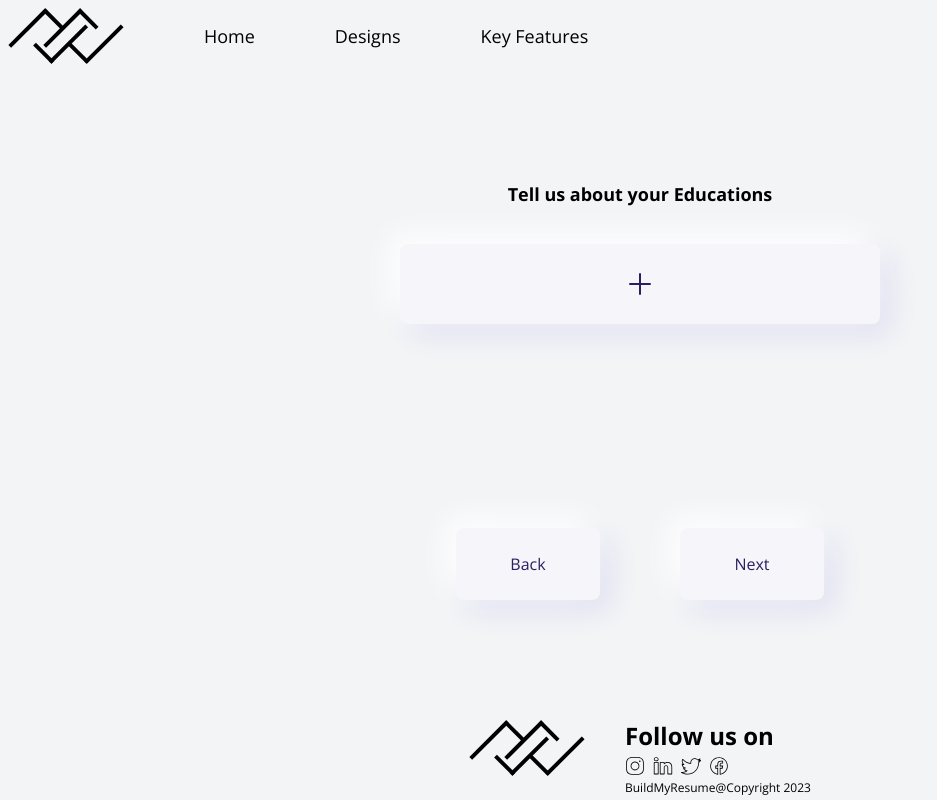
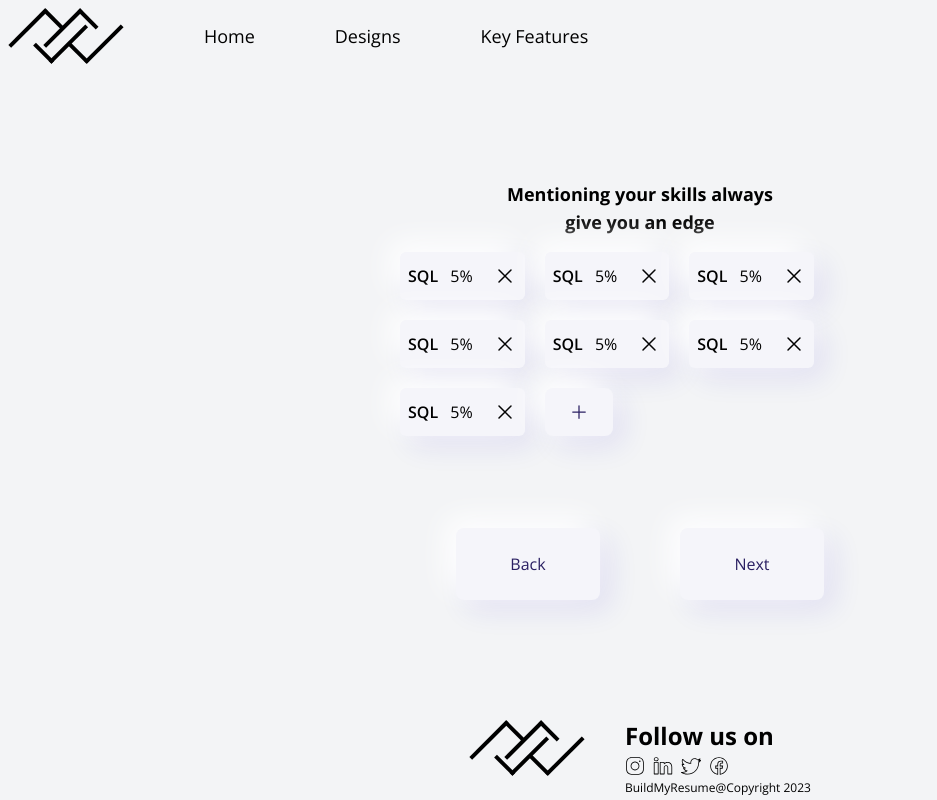
Before and after one commit to PrakashMandal-IV/Build_My_Resume, a React (Create React App) app: page /createdata in a window 1280 px wide. Shown: the whole page, without its empty margins (0-937 px from the left). Built offline with nearby package versions, Linux system fonts and the light colour scheme.

Commit message:
Change : Skill page done

```diff
--- a/src/Pages/CreateData.jsx
+++ b/src/Pages/CreateData.jsx
@@ -4,7 +4,7 @@ import styled from 'styled-components'
 const CreateData = () => {
     const searchParams = new URLSearchParams(window.location.search);
 
-    const [Form, SetForm] = useState(4)
+    const [Form, SetForm] = useState(5)
     const [Scale, SetScale] = useState('scale-0')
     const [SideBoard, SetSideBaord] = useState(false)
     useEffect(() => {
@@ -24,10 +24,37 @@ const CreateData = () => {
         Link: ""
     })
     const [Education, SetEducation] = useState([])
-    const [AddEducation,SetAddEducation] = useState({
+    const [AddEducation, SetAddEducation] = useState({
         Title: "",
         From: "",
         Year: ""
+    })
+
+    const [SkillList,SetSkillList] = useState([{
+        Name:"SQL",
+        Level:5
+    },{
+        Name:"SQL",
+        Level:5
+    },{
+        Name:"SQL",
+        Level:5
+    },{
+        Name:"SQL",
+        Level:5
+    },{
+        Name:"SQL",
+        Level:5
+    },{
+        Name:"SQL",
+        Level:5
+    },{
+        Name:"SQL",
+        Level:5
+    }])
+    const [AddSkill,SetAddSkill] = useState({
+        Name:"",
+        Level:""
     })
     function NextClick() {
         SetScale('scale-0')
@@ -60,8 +87,8 @@ const CreateData = () => {
         SetContacts(ContactData)
     }
 
-    function RemoveEducation(id){
-      SetEducation(Education.map((v,idx)=>{if(idx!==id){return v}}).filter(item=>item!==undefined))
+    function RemoveEducation(id) {
+        SetEducation(Education.map((v, idx) => { if (idx !== id) { return v } }).filter(item => item !== undefined))
     }
     function AddEducationHandler(type, value) {
 
@@ -79,15 +106,43 @@ const CreateData = () => {
         }
         SetAddEducation(TempData)
     }
-    function SetAddedEducaton(){
+    function SetAddedEducaton() {
         Education.push(AddEducation)
-           SetEducation(Education)
-           SetAddEducation({
+        SetEducation(Education)
+        SetAddEducation({
             Title: "",
             From: "",
             Year: ""
         })
-           SetSideBaord(!SideBoard)
+        SetSideBaord(!SideBoard)
+    }
+    function RemoveSkill(id) {
+        SetSkillList(SkillList.map((v, idx) => { if (idx !== id) { return v } }).filter(item => item !== undefined))
+    }
+    function AddSkillHandler(type, value) {
+
+        var TempData =
+            {
+                Name:AddSkill.Name,
+                Level:AddSkill.Level
+            }
+
+        if (type === 'name') {
+            TempData.Name = value
+        } else if (type === 'level') {
+            TempData.Level = value
+        }
+        SetAddSkill(TempData)
+    }
+    function SetAddedSkill() {
+        debugger
+        SkillList.push(AddSkill)
+        SetSkillList(SkillList)
+        SetAddSkill({
+            Name:"",
+            Level:""
+        })
+        SetSideBaord(!SideBoard)
     }
     return (<>
         <div className="flex flex-col w-full max-w-[1920px] h-[60vh] md:max-h-[1920px] mt-[20vh]">
@@ -123,7 +178,7 @@ const CreateData = () => {
                     <div className="mx-auto text-center flex flex-col gap-4 w-4/5 md:w-2/5  ">
                         <p className="text-lg font-bold mt-5 ">Tell us about your Educations</p>
                         <div className="flex gap-2 ">
-                            <div className={"flex flex-col gap-5 transition-all "+(SideBoard?"w-1/2":"w-full")}>
+                            <div className={"flex flex-col gap-5 transition-all " + (SideBoard ? "w-1/2" : "w-full")}>
                                 {/* Education items */}
                                 {Education.map((item, idx) => (
                                     <div className="w-full  p-2 flex bg-[#f5f5fa] hover:bg-[#f8f8ff] rounded-md transition-all  " style={{ boxShadow: "-10px -10px 30px 0 #fff, 10px 10px 30px 0 #1d0dca17" }} >
@@ -132,7 +187,7 @@ const CreateData = () => {
                                             <p className="">{item.From}</p>
                                             <p className="title-xs">{item.Year}</p>
                                         </div>
-                                        <div className="ml-auto my-auto transition-all" onClick={()=>RemoveEducation(idx)}>
+                                        <div className="ml-auto my-auto transition-all cursor-pointer" onClick={() => RemoveEducation(idx)}>
                                             <svg xmlns="http://www.w3.org/2000/svg" fill="none" viewBox="0 0 24 24" strokeWidth={1.5} stroke="currentColor" className="w-6 h-6">
                                                 <path strokeLinecap="round" strokeLinejoin="round" d="M6 18L18 6M6 6l12 12" />
                                             </svg>
@@ -140,17 +195,58 @@ const CreateData = () => {
                                     </div>
                                 ))}
                                 {/* Button to toggle SideBoard */}
-                                <PrimaryButton onClick={() => SetSideBaord(!SideBoard)} Name={<svg xmlns="http://www.w3.org/2000/svg" fill="none" viewBox="0 0 24 24" strokeWidth={1.5} stroke="currentColor" className={"w-8 h-8 transition-all  "+(SideBoard?"rotate-45":"")} ><path strokeLinecap="round" strokeLinejoin="round" d="M12 4.5v15m7.5-7.5h-15" /></svg>} className="w-full transition-all mt-5" />
+                                <PrimaryButton onClick={() => SetSideBaord(!SideBoard)} Name={<svg xmlns="http://www.w3.org/2000/svg" fill="none" viewBox="0 0 24 24" strokeWidth={1.5} stroke="currentColor" className={"w-8 h-8 transition-all  " + (SideBoard ? "rotate-45" : "")} ><path strokeLinecap="round" strokeLinejoin="round" d="M12 4.5v15m7.5-7.5h-15" /></svg>} className="w-full transition-all mt-5" />
                             </div>
                             {/* Left div that appears when SideBoard is true */}
 
-                                <div className={"transition-all transform  flex flex-col gap-2 "+(SideBoard?"w-1/2":"hidden w-0")}>
+                            <div className={"transition-all transform  flex flex-col gap-2 " + (SideBoard ? "w-1/2" : "hidden w-0")}>
                                 <InputBox placeholder="Title" className="h-10" value={AddEducation.Title} onChange={(e) => AddEducationHandler("title", e.target.value)} />
                                 <InputBox placeholder="From" className="h-10" value={AddEducation.From} onChange={(e) => AddEducationHandler("from", e.target.value)} />
                                 <InputBox placeholder="Complition Year" className="h-10" value={AddEducation.Year} onChange={(e) => AddEducationHandler("year", e.target.value)} />
-                                <PrimaryButton onClick={() =>SetAddedEducaton()}  Name="Add" className="h-10 w-full transition-all mt-5" />
+                                <PrimaryButton onClick={() => SetAddedEducaton()} Name="Add" className="h-10 w-full transition-all mt-5" />
 
-                                </div>
+                            </div>
+
+                        </div>
+
+                    </div>
+                </>)}
+                {Form === 5 && (<>
+                    <div className="mx-auto text-center flex flex-col gap-4 w-4/5 md:w-2/5  ">
+                        <div className="mt-5">
+                            <p className="text-lg font-bold ">Mentioning your skills always</p>
+                            <p className="text-lg font-bold">  give you an edge</p>
+                        </div>
+                        <div className="flex gap-2 ">
+                            <div className={"flex flex-wrap  gap-5 transition-all " + (SideBoard ? "w-1/2" : "w-full")}>
+
+                                {SkillList.map((item, idx) => (
+                                    <div className="  p-2 flex gap-5 bg-[#f5f5fa] hover:bg-[#f8f8ff] rounded-md transition-all  h-12 justify-center align-middle items-center" style={{ boxShadow: "-10px -10px 30px 0 #fff, 10px 10px 30px 0 #1d0dca17" }} >
+                                        <div className="mr-auto text-left">
+                                        <p className="font-semibold ">{item.Name} <span className="font-normal ml-2 ">{item.Level}%</span> </p>
+
+
+                                        </div>
+                                        <div className="ml-auto my-auto transition-all cursor-pointer" onClick={() => RemoveSkill(idx)}>
+                                            <svg xmlns="http://www.w3.org/2000/svg" fill="none" viewBox="0 0 24 24" strokeWidth={1.5} stroke="currentColor" className="w-6 h-6">
+                                                <path strokeLinecap="round" strokeLinejoin="round" d="M6 18L18 6M6 6l12 12" />
+                                            </svg>
+                                        </div>
+                                    </div>
+                                ))}
+                                {/* Button to toggle SideBoard */}
+                                <PrimaryButton onClick={() => SetSideBaord(!SideBoard)} Name={<svg xmlns="http://www.w3.org/2000/svg" fill="none" viewBox="0 0 24 24" strokeWidth={1.5} stroke="currentColor" className={"w-5 h-5 transition-all  " + (SideBoard ? "rotate-45" : "")} ><path strokeLinecap="round" strokeLinejoin="round" d="M12 4.5v15m7.5-7.5h-15" /></svg>} className=" transition-all h-4" />
+
+                            </div>
+                            {/* Left div that appears when SideBoard is true */}
+
+                            <div className={"transition-all transform  flex flex-col gap-2 " + (SideBoard ? "w-1/2" : "hidden w-0")}>
+                                <InputBox placeholder="Skill" className="h-10" value={AddSkill.Name} onChange={(e) => AddSkillHandler("name", e.target.value)} />
+                                <InputBox placeholder="Prof. from 0-100" type="number" className="h-10 appearance-none " value={AddSkill.Level} onChange={(e) => AddSkillHandler("level", e.target.value)} />
+
+                                <PrimaryButton onClick={() => SetAddedSkill()} Name="Add" className="h-10 w-full transition-all mt-5" />
+
+                            </div>
 
                         </div>
 
@@ -166,7 +262,6 @@ const CreateData = () => {
 }
 
 export default CreateData
-
 
 
 const InputBox = styled.input`
--- a/src/component/Button.jsx
+++ b/src/component/Button.jsx
@@ -1,6 +1,18 @@
 import styled from 'styled-components'
 
 export const PrimaryButton=(props)=>{
+
+
+    return (
+        <>
+        <PrimaryButtonStyle {...props}> {props.Name}</PrimaryButtonStyle>
+
+        </>
+    )
+}
+
+
+
 const PrimaryButtonStyle = styled.button`
   align-items: center;
   background: #f5f5fa;
@@ -34,11 +46,3 @@ const PrimaryButtonStyle = styled.button`
   padding: 24px;
 }
 `
-
-    return (
-        <>
-        <PrimaryButtonStyle {...props}> {props.Name}</PrimaryButtonStyle>
-
-        </>
-    )
-}
```
